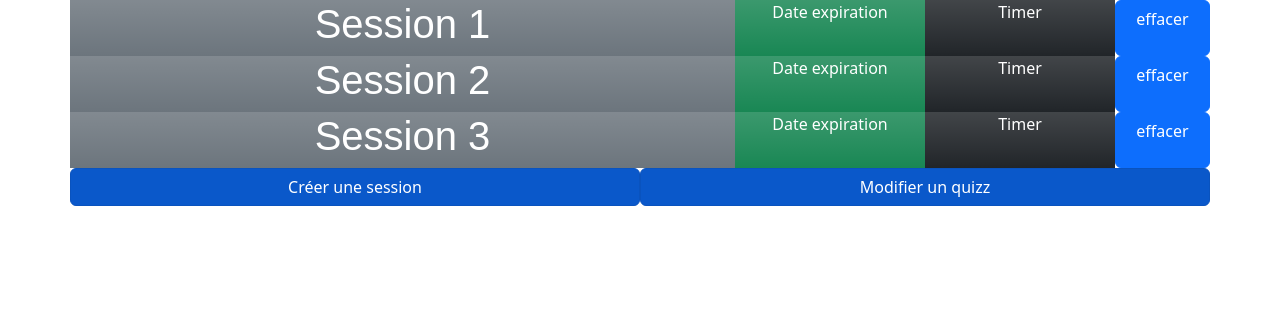
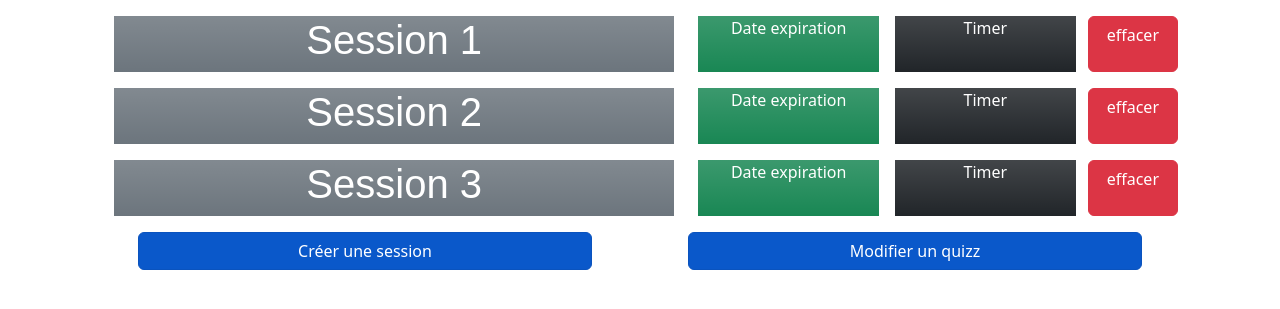
Before and after one commit to DevIA05/1B, a Django app: page /appSuperUser/ in a window 1280 px wide. Shown: the part 76-385 px from the top of the page. Run offline with Django 4.2, Linux system fonts and the light colour scheme.

Commit message:
mise en forme
enfin ajusté pour le tableau de borde

```diff
--- a/src/appSuperUser/templates/navbar2.html
+++ b/src/appSuperUser/templates/navbar2.html
@@ -33,9 +33,9 @@
     <script src="https://cdn.jsdelivr.net/npm/bootstrap@5.2.2/dist/js/bootstrap.bundle.min.js" integrity="sha384-OERcA2EqjJCMA+/3y+gxIOqMEjwtxJY7qPCqsdltbNJuaOe923+mo//f6V8Qbsw3" crossorigin="anonymous"></script>
 
   <footer class="container">
-    <div class="row">
-      <a href="#" class="col-lg btn btn-primary active" role="button" data-bs-toggle="button" aria-pressed="true">Créer une session</a>
-      <a href="#" class="col-lg btn btn-primary active" role="button" data-bs-toggle="button" aria-pressed="true">Modifier un quizz</a>
+    <div class="row m-2">
+      <a href="#" class="col-sm mx-5 btn btn-primary active" role="button" data-bs-toggle="button" aria-pressed="true">Créer une session</a>
+      <a href="#" class="col-sm mx-5 btn btn-primary active" role="button" data-bs-toggle="button" aria-pressed="true">Modifier un quizz</a>
     </div>
 
   </footer>
--- a/src/appSuperUser/templates/tbd_sc.html
+++ b/src/appSuperUser/templates/tbd_sc.html
@@ -2,27 +2,29 @@
 
 {% block mymessage %}
     <section>
+
         <div class="container">
-            <div class="row">
-                <div class="col-lg bg-secondary bg-gradient text-white" id ="c1"><h1> Session 1 </h1> </div>
-                <div class="col-md-2 bg-success bg-gradient text-white" id="c2"> Date expiration </div>
-                <div class="col-md-2 timer bg-dark bg-gradient text-white" id="c3"> Timer </div>
-                <a class="col-sm-1 btn btn-primary" href="#" role="button">effacer</a>
+            <div class="row m-3">
+                <div class="col-lg mx-3 bg-secondary bg-gradient text-white" id ="c1"><h1> Session 1 </h1> </div>
+                <div class="col-md-2 mx-2 bg-success bg-gradient text-white" id="c2"> Date expiration </div>
+                <div class="col-md-2 mx-2 timer bg-dark bg-gradient text-white" id="c3"> Timer </div>
+                <a class="col-sm-1 mx-1 btn btn-danger" href="#" role="button">effacer</a>
             </div>
 
-            <div class="row">
-                <div class="col-lg bg-secondary bg-gradient text-white" id ="c1"><h1> Session 2 </h1> </div>
-                <div class="col-md-2 bg-success bg-gradient text-white" id="c2"> Date expiration </div>
-                <div class="col-md-2 timer bg-dark bg-gradient text-white" id="c3"> Timer </div>
-                <a class="col-sm-1 btn btn-primary" href="#" role="button">effacer</a>
+            <div class="row m-3">
+                <div class="col-lg mx-3 bg-secondary bg-gradient text-white" id ="c1"><h1> Session 2 </h1> </div>
+                <div class="col-md-2 mx-2 bg-success bg-gradient text-white" id="c2"> Date expiration </div>
+                <div class="col-md-2 mx-2 timer bg-dark bg-gradient text-white" id="c3"> Timer </div>
+                <a class="col-sm-1 mx-1 btn btn-danger" href="#" role="button">effacer</a>
             </div>
 
-            <div class="row">
-                <div class="col-lg bg-secondary bg-gradient text-white" id ="c1"><h1> Session 3 </h1> </div>
-                <div class="col-md-2 bg-success bg-gradient text-white" id="c2"> Date expiration </div>
-                <div class="col-md-2 timer bg-dark bg-gradient text-white" id="c3"> Timer </div>
-                <a class="col-sm-1 btn btn-primary" href="#" role="button">effacer</a>
+            <div class="row m-3">
+                <div class="col-lg mx-3 bg-secondary bg-gradient text-white" id ="c1"><h1> Session 3 </h1> </div>
+                <div class="col-md-2 mx-2 bg-success bg-gradient text-white" id="c2"> Date expiration </div>
+                <div class="col-md-2 mx-2 timer bg-dark bg-gradient text-white" id="c3"> Timer </div>
+                <a class="col-sm-1 mx-1 btn btn-danger" href="#" role="button">effacer</a>
             </div>
+
         </div>
 
     </section>
--- a/src/quiz/urls.py
+++ b/src/quiz/urls.py
@@ -31,4 +31,5 @@ urlpatterns = [
     path('p2', views.page2, name="p2"),
     path('p3', views.page3, name="p3"),
     path('appSuperUser/', include("appSuperUser.urls")),
+    path('quiz/login', include('identification.urls')),
 ]
```
Also changed, not shown: src/quiz/settings.py (+6 -2 lines), src/db.sqlite3, src/identification/migrations/0001_initial.py (added).
